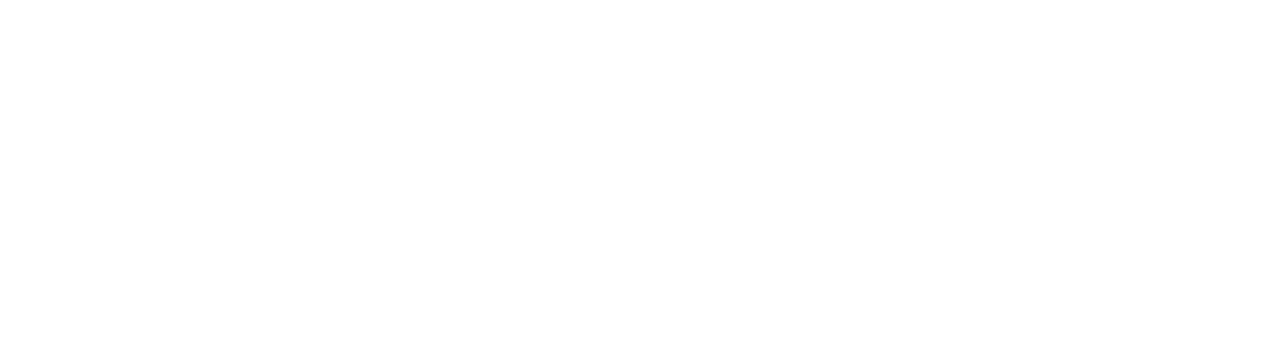
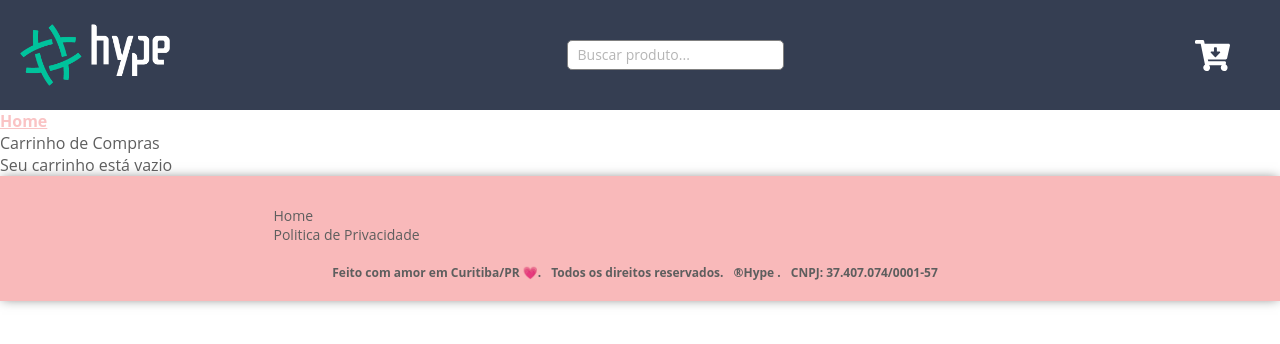
Before and after one commit to ricardo-sousa-dev/test-hype-frontend-typescript, a React (Create React App) app: page /cart in a window 1280 px wide. Shown: the top 344 px of the page. Built offline with nearby package versions, Linux system fonts and the light colour scheme.

Commit message:
feat: create header

```diff
--- a/src/App.js
+++ b/src/App.js
@@ -1,19 +1,19 @@
 import React from 'react';
-import { Route, Routes, BrowserRouter } from 'react-router-dom';
-import { Home, ProductPage, Cart, Checkout} from './pages';
+import { Route, Routes, BrowserRouter as Router } from 'react-router-dom';
+import { Home, ProductPage, Cart, Checkout } from './pages';
 import Provider from '../src/context/Provider';
 
 function App() {
   return (
     <Provider>
-      <BrowserRouter>
+      <Router>
         <Routes>
-          <Route exact path="/" component={ Home } />
-          <Route exact path="/cart" component={ Cart } />
-          <Route exact path="/product/:id" component={ ProductPage } />
-          <Route path="/checkout" component={ Checkout } />
+          <Route exact path="/" element={<Home />} />
+          <Route exact path="/cart" element={<Cart />} />
+          <Route exact path="/product/:id" element={<ProductPage />} />
+          <Route path="/checkout" element={<Checkout />} />
         </Routes>
-      </BrowserRouter>
+      </Router>
     </Provider>
   );
 }
--- a/src/components/Footer.jsx
+++ b/src/components/Footer.jsx
@@ -8,7 +8,7 @@
       <div className="block-1">
         <a href="index.html">Home</a>
         {/* <a href="#comprar">Como comprar</a> */}
-        {/* <a href='#'>Sobre a Singelee</a> */}
+        {/* <a href='#'>Sobre a Hype</a> */}
         {/* <a href='contato.html'>Contato</a> */}
         <a href="politica-de-privacclassNameade.html">
           Politica de Privacidade
@@ -22,7 +22,7 @@
           <div>
             <a
               className="social-icon"
-              href="https://www.instagram.com/singelee.geleias"
+              href="https://www.instagram.com/hype."
             >
               <i className="fab fa-instagram-square" />
             </a>
@@ -30,7 +30,7 @@
           <div>
             <a
               className="social-icon"
-              href="https://www.facebook.com/singelee.geleias"
+              href="https://www.facebook.com/hype."
             >
               <i className="fab fa-facebook-square" />
             </a>
@@ -38,14 +38,14 @@
         </div>
       </div>
       <div className="badges">
-        <a href="https://transparencyreport.google.com/safe-browsing/search?url=singelee.com.br&hl=pt_BR">
+        <a href="https://transparencyreport.google.com/safe-browsing/search?url=hype.com.br&hl=pt_BR">
           {/* <img src={securityNavigation} alt="navegação segura" /> */}
         </a>
       </div>
       <div className="block-identity">
         <h3>Feito com amor em Curitiba/PR <span role="img" aria-label="coração">&#128151;</span>.</h3>
         <h3>Todos os direitos reservados.</h3>
-        <h3>®Singelee Geleias Artesanais.</h3>
+        <h3>®Hype  .</h3>
         <h3>CNPJ: 37.407.074/0001-57</h3>
       </div>
 
--- a/src/components/header/Header.jsx
+++ b/src/components/header/Header.jsx
@@ -1,10 +1,11 @@
-import React, { useContext, useState, useEffect, useMemo} from 'react';
+import React, { useState, useEffect, useMemo, useContext} from 'react';
 import Context from '../../context/Context';
 import { Link } from 'react-router-dom';
-// import Logo from '../../images/logo-singelee.svg';
+import Logo from '../../images/logo-hype.png';
 import HeaderSearchBar from '../../components/header/HeaderSearchBar';
-import HomeCardProduct from '../../components/home/HomeCardProduct';
+// import HomeCardProduct from '../../components/home/HomeCardProduct';
 import '../../css/Header.css';
+import { FaCartArrowDown } from "react-icons/fa";
 
 function Header() {
   const { resultSearchBar } = useContext(Context);
@@ -21,7 +22,7 @@
     <>
     <div className="header">
       <Link to="/">
-        {/* <img src={Logo} alt="Logo Singelee" className="logo" /> */}
+        <img src={Logo} alt="Logo Hype" className="logo" />
       </Link>
       <div className="div-search-cart">
         <HeaderSearchBar />
@@ -29,7 +30,7 @@
       <div className="div-cart-button">
         <div className="div-icon-button">
           <Link to="/cart" type="button" className="button-cart">
-            <i className="fas fa-shopping-cart pr-2" />
+          <FaCartArrowDown className="fa-shopping-cart"/>
           </Link>
         </div>
         <div className="container-quantity-cart">
@@ -39,13 +40,13 @@
         </div>
       </div>
       </div>
-      {resultSearchBar.length > 0 ? (
+      {/* {resultSearchBar.length > 0 ? (
         <div className="cards">
           {resultSearchBar.map((product) => (
             <HomeCardProduct key={product.ean} product={product} />
           ))}
         </div>
-      ) : null}
+      ) : null} */}
     </>
   );
 }
--- a/src/css/Header.css
+++ b/src/css/Header.css
@@ -6,8 +6,8 @@
 }
 
 @media (max-width: 400px) {
-  .logo{
-    width:120px;
+  .logo {
+    width: 120px;
     margin-right: 0;
   }
 
@@ -16,13 +16,19 @@
   }
 }
 
+a {
+  display: flex;
+  flex-direction: column;
+  justify-content: center;
+}
+
 a:hover {
-  background-color: #f9b9ba28;
+  background-color: #353E52;
   text-decoration: none;
 }
 
 .header {
-  background-color: #f9b9ba28;
+  background-color: #353E52;
   margin-bottom: 0;
   padding: 20px;
   display: flex;
@@ -50,11 +56,11 @@
 }
 
 .fa-shopping-cart {
-  font-size: 26px;
+  font-size: 35px;
 }
 
-.fa-shopping-cart:hover {
-  background-color: #f8f9fa;
+.fa-shopping-cart path {
+  fill: #fff;
 }
 
 .div-search-cart {
@@ -78,7 +84,6 @@
   height: 50px;
   width: 20px;
   position: relative;
-
 }
 
 .fa-shopping-cart {
@@ -86,8 +91,8 @@
 }
 
 .quantity-products-cart {
-  background-color: #f9b9bada !important;
-  color: rgb(94, 94, 94);
+  background-color: grey !important;
+  color: white !important;
   border-radius: 50%;
   -webkit-border-radius: 50%;
   -moz-border-radius: 50%;
--- a/src/css/HeaderSearchBar.css
+++ b/src/css/HeaderSearchBar.css
@@ -10,11 +10,10 @@
   margin: 0 10px;
   display: flex;
   align-items: center;
-  border: 1px solid #F9B9BA;
+  border: 1px solid grey;
   background-color: white;
   border-radius: 5px;
   height: 30px;
-  border: 1px solid #F9B9BA;
 }
 
 .search input {
--- a/src/index.js
+++ b/src/index.js
@@ -6,7 +6,7 @@
 const root = ReactDOM.createRoot(document.getElementById('root'));
 root.render(
   <React.StrictMode>
-    <App />
+      <App />
   </React.StrictMode>
 );
 
--- a/src/pages/Home.jsx
+++ b/src/pages/Home.jsx
@@ -11,8 +11,8 @@
   return (
     <div>
       <Header />
-      <HomeCards />
-      <Footer />
+      {/* <HomeCards /> */}
+      {/* <Footer /> */}
     </div>
   );
 }
```
Also changed, not shown: src/images/logo-hype.png (added).
